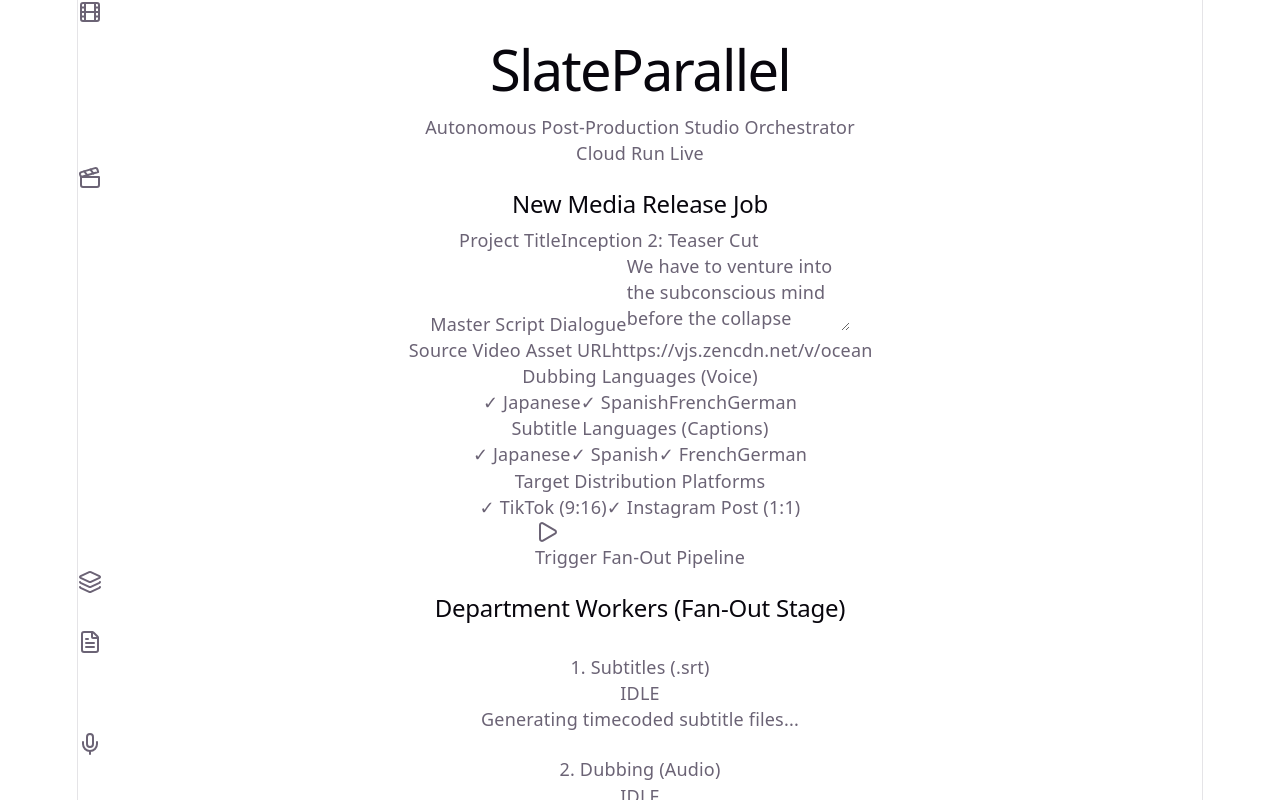
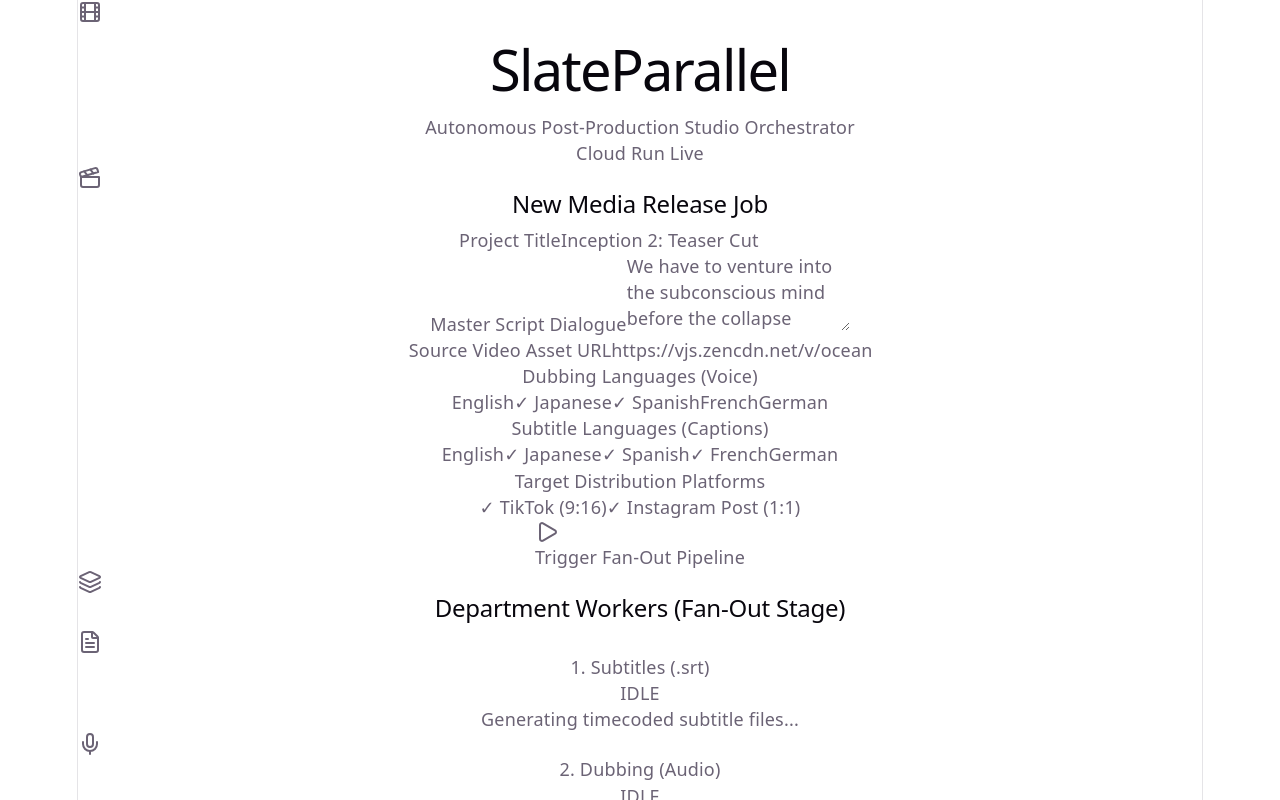
Before and after one commit to manasithonte/slate-parallel, a React app in the folder frontend/: page / in a window 1280 px wide. Shown: the top 800 px of the page. Built offline with nearby package versions, Linux system fonts and the light colour scheme; the HTML template or start-up script is replaced by a standard one.

Commit message:
multi-language dubbing option

```diff
--- a/frontend/src/App.jsx
+++ b/frontend/src/App.jsx
@@ -23,7 +23,7 @@
 
 const API_BASE_URL = "http://127.0.0.1:8000";
 
-const AVAILABLE_LANGUAGES = ["Japanese", "Spanish", "French", "German"];
+const AVAILABLE_LANGUAGES = ["English", "Japanese", "Spanish", "French", "German"];
 const AVAILABLE_PLATFORMS = ["TikTok (9:16)", "Instagram Post (1:1)"];
 
 const PLATFORM_FRAME_STYLES = {
@@ -32,6 +32,7 @@
 };
 
 const LANG_VOICE_CODES = {
+  English: 'en-US',
   Japanese: 'ja-JP',
   Spanish: 'es-ES',
   French: 'fr-FR',
```
Also changed, not shown: 1 other file (tests, documents, lock files or other folders).
